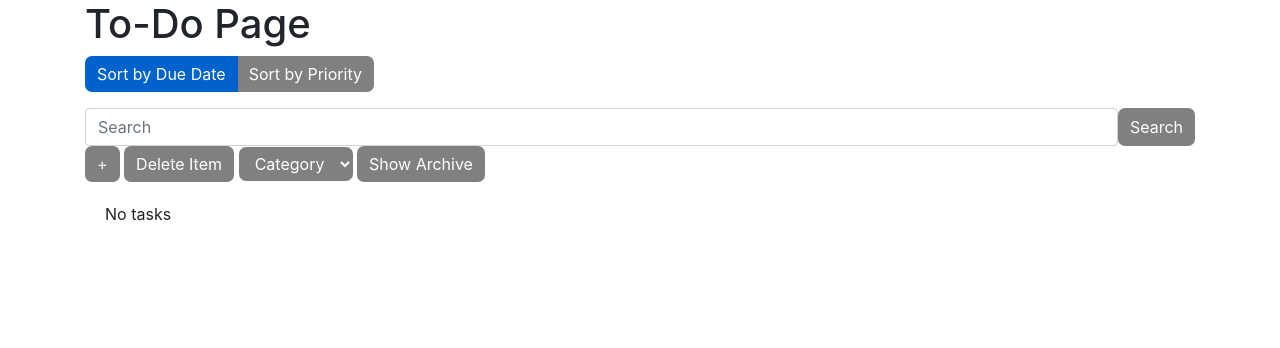
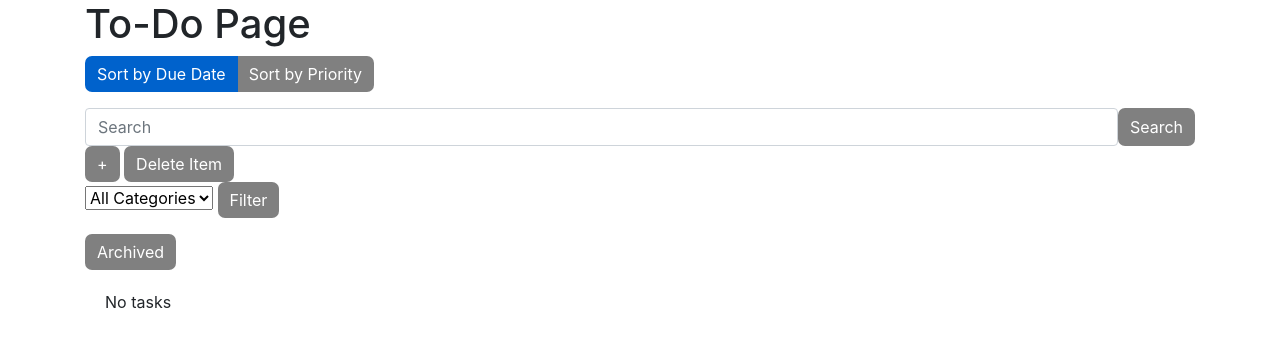
Before and after one commit to RSO1999/mini-project-task-management, a Django app: page /todo-page in a window 1280 px wide. Shown: the part 68-416 px from the top of the page. Run offline with Django 5.2, Linux system fonts and the light colour scheme; the visitor is signed in with stand-in values (Sample User, id 1); data that the repository does not hold is empty; some libraries are stand-ins or nearby versions.

Commit message:
Finished progress, archive, and categories

```diff
--- a/miniproject1/todolist5/models.py
+++ b/miniproject1/todolist5/models.py
@@ -8,14 +8,16 @@ from django.utils import timezone
 from datetime import timedelta
 
 
-
 class TodoTeam(models.Model):
     name = models.CharField("My Group", max_length=50)
-    description = models.CharField("Enter a Description for your team!", max_length=255, blank=False)
-    users = models.ManyToManyField('TodoUser', blank=True) #ManyToMany fields by default prevent dupes. Logic on frontend might still need to be made to support this. idk
+    description = models.CharField(
+        "Enter a Description for your team!", max_length=255, blank=False)
+    # ManyToMany fields by default prevent dupes. Logic on frontend might still need to be made to support this. idk
+    users = models.ManyToManyField('TodoUser', blank=True)
 
     def __str__(self):
         return self.name
+
 
 class TodoUser(AbstractUser):
     email = models.EmailField(unique=True)
@@ -35,21 +37,27 @@ class TodoItem(models.Model):
         ('H', 'High'),
     ]
 
-    user = models.ForeignKey(settings.AUTH_USER_MODEL, null=True, blank=True, on_delete=models.CASCADE)  # For personal todo items
-    team = models.ForeignKey(TodoTeam, null=True, blank=True, on_delete=models.CASCADE)  # For team
-    #CASCADE means that when the user/group is deleted, so too is the item
+    user = models.ForeignKey(settings.AUTH_USER_MODEL, null=True,
+                             blank=True, on_delete=models.CASCADE)  # For personal todo items
+    team = models.ForeignKey(
+        TodoTeam, null=True, blank=True, on_delete=models.CASCADE)  # For team
+    # CASCADE means that when the user/group is deleted, so too is the item
 
-    title = models.CharField(max_length=50, null=True, blank=True, default="My Task")
-    description = models.TextField(max_length=500, null=True, blank=True, default='')
-    #MOVED COMPLETED
+    title = models.CharField(max_length=50, null=True,
+                             blank=True, default="My Task")
+    description = models.TextField(
+        max_length=500, null=True, blank=True, default='')
+    # MOVED COMPLETED
     due_date = models.DateTimeField(default=datetime.datetime.now)
-    priority = models.CharField(max_length=10, choices=LEVEL_CHOICES, default='M')
+    priority = models.CharField(
+        max_length=10, choices=LEVEL_CHOICES, default='M')
 
-    #=============
-    #New Fields
-    #=============
-    category = models.CharField(null=True, blank=False, max_length=30) #May need tweaking depending on how we want to do "No Category Items"
-    completed = models.FloatField(  #Completed is now a Float instead of a boolean, should only allow archival if >=100.0
+    # =============
+    # New Fields
+    # =============
+    # May need tweaking depending on how we want to do "No Category Items"
+    category = models.CharField(null=True, blank=False, max_length=30)
+    completed = models.FloatField(  # Completed is now a Float instead of a boolean, should only allow archival if >=100.0
         default=0.00,
         validators=[
             MinValueValidator(0.0),
@@ -59,30 +67,26 @@ class TodoItem(models.Model):
         blank=False,
     )
 
-    assignee = models.ForeignKey('TodoUser', null=True, blank=True, on_delete=models.SET_NULL, related_name='assigned_user')  # ForeignKey to TodoUser
+    assignee = models.ForeignKey('TodoUser', null=True, blank=True, on_delete=models.SET_NULL,
+                                 related_name='assigned_user')  # ForeignKey to TodoUser
 
-    #Reminder Feature
-    reminder_date = models.DateTimeField(default=datetime.datetime.now) #Time To be reminded at
+    # Reminder Feature
+    reminder_date = models.DateTimeField(
+        default=datetime.datetime.now)  # Time To be reminded at
 
-    #Timer Feature
-    total_duration = models.DurationField(default=timedelta(0), null=False, blank=False)  # Track total time across stops/starts
+    # Timer Feature
+    total_duration = models.DurationField(default=timedelta(
+        0), null=False, blank=False)  # Track total time across stops/starts
     current_start_time = models.DateTimeField(null=True, blank=True)
 
-
-
-
-
-
-
-
-    def start_timer(self): #Calling this fn starts the timer.
+    def start_timer(self):  # Calling this fn starts the timer.
         if self.current_start_time is None:  # Start the timer only if it's not already running
             self.current_start_time = timezone.now()
             self.save()
         else:
             raise Exception("Timer is already running!")
 
-    def stop_timer(self): #Calling this fn stops the timer.
+    def stop_timer(self):  # Calling this fn stops the timer.
         if self.current_start_time is not None:  # Stop the timer only if it's running
             elapsed_time = timezone.now() - self.current_start_time
             self.total_duration += elapsed_time  # Add time to total duration
@@ -91,44 +95,44 @@ class TodoItem(models.Model):
         else:
             raise Exception("Timer is not running!")
 
-    def reset_timer(self): #Reset Timer, NOT a required feature, but I have this for debugging reasons, or if we want to add it later.
+    # Reset Timer, NOT a required feature, but I have this for debugging reasons, or if we want to add it later.
+    def reset_timer(self):
         if self.current_start_time is None:
             self.total_duration = timedelta(0)
             self.save()
         else:
             raise Exception("Timer is running! Stop it first!")
 
-
     def save(self, *args, **kwargs):
         # Automatically set assignee based on ownership
         if self.user:
-            self.assignee = self.user #MAKE SURE THE FORMS DO NOT ALLOW YOU TO CHANGE THIS
+            self.assignee = self.user  # MAKE SURE THE FORMS DO NOT ALLOW YOU TO CHANGE THIS
         elif self.team:
             if self.team.users.exists():
                 self.assignee = self.team.users.first()  # By Defult
             else:
                 raise ValidationError("No Members in Team! How??")
 
-
-        super().save(*args, **kwargs) #Save
+        super().save(*args, **kwargs)  # Save
 
     def clean(self):
         # Ensure that either user or team is filled, but not both
         if self.user and self.team:
-            raise ValidationError("A TodoItem can belong to either a user or a team, but not both.")
+            raise ValidationError(
+                "A TodoItem can belong to either a user or a team, but not both.")
         if not self.user and not self.team:
-            raise ValidationError("A TodoItem must belong to either a user or a team.")
-
-
+            raise ValidationError(
+                "A TodoItem must belong to either a user or a team.")
 
         if self.reminder_date < timezone.now():
             raise ValidationError("Reminder time cannot be in the past.")
 
-        if  self.reminder_date > self.due_date:
-            raise ValidationError("Reminder time cannot be after the due date.")
+        if self.reminder_date > self.due_date:
+            raise ValidationError(
+                "Reminder time cannot be after the due date.")
 
     def __str__(self):
         return self.title
 
     class Meta:
-        ordering=['due_date']
+        ordering = ['due_date']
--- a/miniproject1/todolist5/templates/todo_page.html
+++ b/miniproject1/todolist5/templates/todo_page.html
@@ -18,13 +18,19 @@
   <a href="{% url 'add_todo_item' %}" class="btn">+</a>
   <a href="{% url 'delete_todo_item' %}" class="btn btn-danger">Delete Item</a>
 
-  <!-- Category dropdown button -->
-  <select class="btn">
-    <option>Category</option>
-  </select>
+  <!-- Category Dropdown for filtering by task -->
+  <form method="GET" class="mb-3">
+    <select name="category" class="form-select">
+      <option value="All" {% if selected_category == "All" %}selected{% endif %}>All Categories</option>
+      {% for category in categories %}
+        <option value="{{ category }}" {% if selected_category == category %}selected{% endif %}>{{ category }}</option>
+      {% endfor %}
+    </select>
+    <button class="btn btn-outline-primary" type="submit">Filter</button>
+  </form>
 
-  <!-- Show Archive button -->
-  <a href="#" class="btn">Show Archive</a>
+  <!--archive button-->
+  <a href="?archive=true" class="btn">Archived</a>
 
   <div class="todo-grid">
     {% if todos %}
@@ -32,10 +38,10 @@
             <div class="card sticky-note" style="background-color: {% cycle '#fdfd96' '#ffb6b9' '#d4f1f4' '#ffcc99' %};">
                 <div class="card-body">
                     <h5 class="card-title">{{ todo.title }}</h5>
-                    <h6 class="card-subtitle mb-2 text-body-secondary">{{ todo.due_date }} - {{ todo.priority }}</h6>
+                    <h6 class="card-subtitle mb-2 text-body-secondary">{{ todo.due_date }} - {{ todo.completed }}</h6>
                     <p class="card-text">{{ todo.description }}</p>
                     <a href="{% url 'edit_todo' todo.id %}">Edit</a>
-                    {% if todo.completed %}
+                    {% if todo.completed >= 100.00 %}
                         <span style="color: green;">Completed</span>
                     {% else %}
                         <span style="color: red;">Not Completed</span>
--- a/miniproject1/todolist5/views.py
+++ b/miniproject1/todolist5/views.py
@@ -1,3 +1,4 @@
+from django.shortcuts import render
 from django.shortcuts import render, redirect, HttpResponse
 from django.views import View
 from django.urls import reverse_lazy
@@ -11,6 +12,7 @@ from django.contrib import messages
 from .models import TodoItem
 from .forms import TodoItemForm, AccountRegistration, EditProfileForm, EditPasswordForm
 
+
 class TodoItemUpdateView(UpdateView):
     model = TodoItem
     form_class = TodoItemForm
@@ -19,19 +21,26 @@ class TodoItemUpdateView(UpdateView):
     # Redirects back to the home page after edit
     success_url = reverse_lazy('todo_page')
 
+
 def todo_page(request):
-    # Filter todos based on the logged-in user
     todos = TodoItem.objects.filter(user=request.user)
 
-    # Retrieve search and sort parameters
+    # Retrieves parameters
     search_query = request.GET.get("todo_search", "")
     sort_by = request.GET.get('sort', 'due_date')
+    selected_category = request.GET.get('category', 'All')
+    show_archive = request.GET.get('archive', 'false')
 
-    # Apply search filter
-    todos = todos.filter(
-        models.Q(title__icontains=search_query) |
-        models.Q(description__icontains=search_query)
-    )
+    # search filter
+    if search_query:
+        todos = todos.filter(
+            models.Q(title__icontains=search_query) |
+            models.Q(description__icontains=search_query)
+        )
+
+    # category filter
+    if selected_category != 'All':
+        todos = todos.filter(category=selected_category)
 
     # Apply sorting
     if sort_by == 'priority':
@@ -46,13 +55,25 @@ def todo_page(request):
     else:
         todos = todos.order_by('due_date')
 
-    # Pass the sorted and filtered todos to the template
+    # filters for completed tasks when button is clicked
+    if show_archive == 'true':
+        todos = todos.filter(completed__gte=100.00)
+
+    # Filters by category
+    categories = TodoItem.objects.filter(
+        user=request.user).values_list('category', flat=True).distinct()
+
+    # Pass the sorted or filtered list of todoItems to the template
     context = {
         'todos': todos,
         'sort_by': sort_by,
-        'search_query': search_query
+        'search_query': search_query,
+        'categories': categories,
+        'selected_category': selected_category,
+        'show_archive': show_archive,
     }
     return render(request, "todo_page.html", context)
+
 
 def register(request):
     if request.method == "POST":
@@ -76,6 +97,7 @@ def register(request):
     form = AccountRegistration()
     return render(request, "register.html", {"form": form})
 
+
 def todo_login(request):
     if request.method == "POST":
         email = request.POST.get("email")
@@ -87,6 +109,7 @@ def todo_login(request):
         else:
             messages.error(request, "Invalid email or password.")
     return render(request, "login.html")
+
 
 def edit_profile(request):
     if request.method == "POST":
@@ -106,6 +129,7 @@ def edit_password(request):
                 request, "Password updated successfully. Please log in again.")
             return redirect("login")
     return render(request, "edit_password.html", {"form": EditPasswordForm(user=request.user)})
+
 
 class AddTodoItemView(FormView):
     template_name = 'add_todo_item.html'
```
